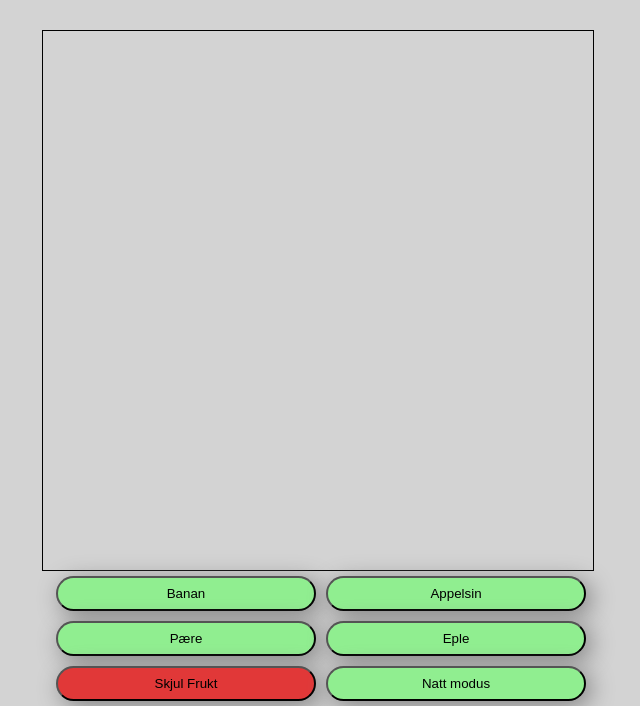
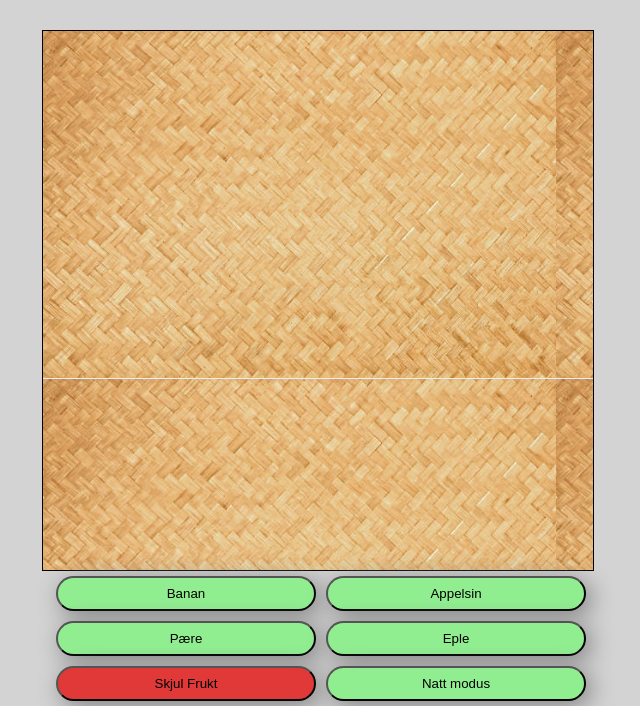
Before and after one commit to MatsHalvorsen/teamoppgave1, a plain HTML site: page index.html in a window 1280 px wide. Shown: the part 94-800 px from the top of the page, without its empty margins (322-962 px from the left). Drawn offline with Linux system fonts and the light colour scheme; the site is published under a folder, as on GitHub Pages, so addresses that start at the root find nothing.

Commit message:
changed filepath to picture in inventory

```diff
--- a/style.css
+++ b/style.css
@@ -25,7 +25,7 @@ div {
     align-items: center;
     grid-template-columns: auto auto;
     background-color: lightgray;
-    background-image: url(/kurv.png);
+    background-image: url(kurv.png);
 
 }
 
```
